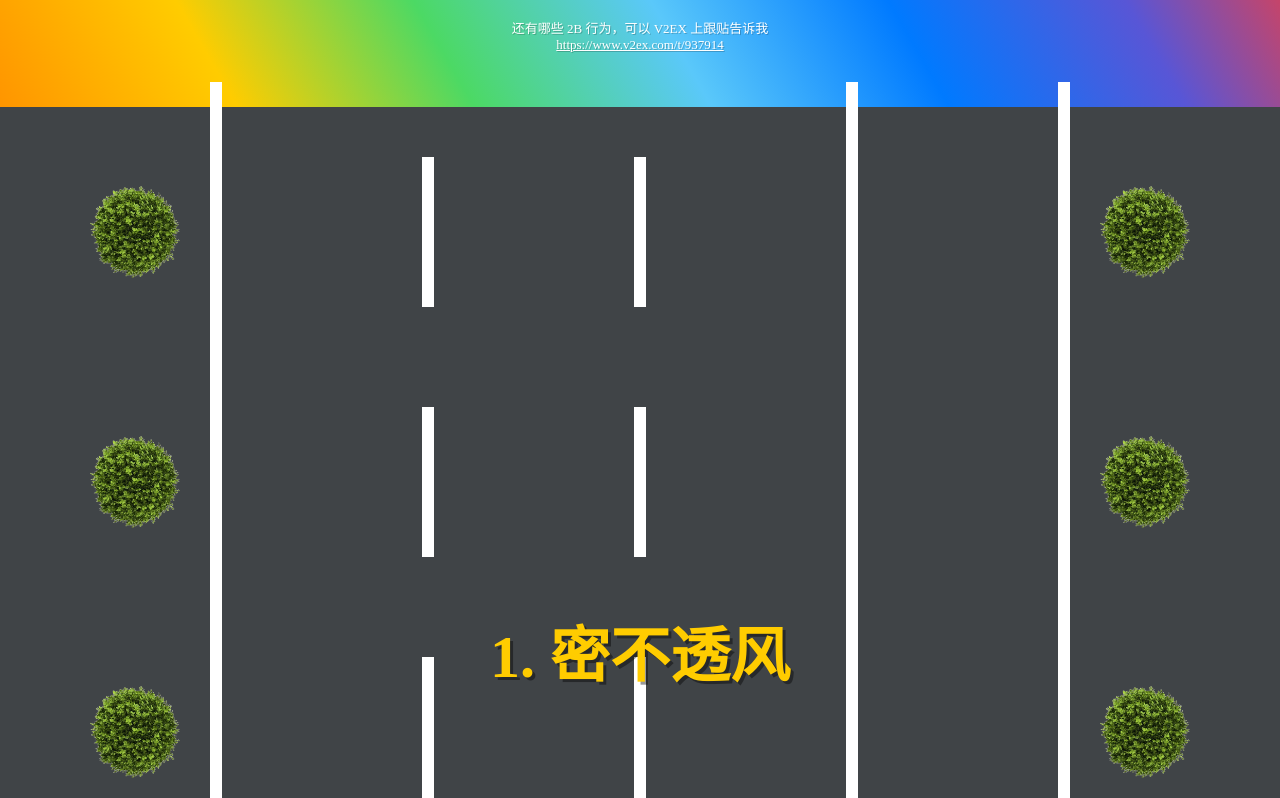
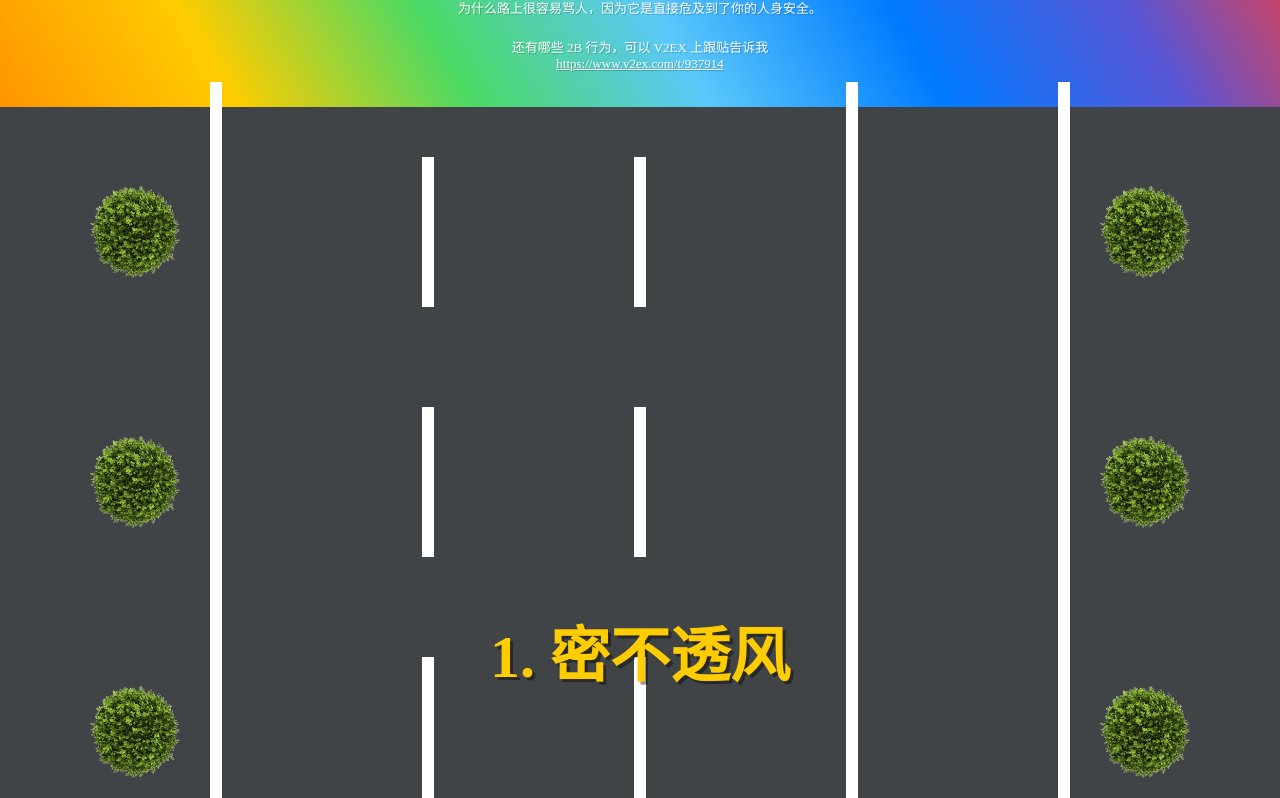
Before and after one commit to KyleBing/highway-present-status-of-china, a plain HTML site: page index.html in a window 1280 px wide. Shown: the part 143-941 px from the top of the page. Drawn offline with Linux system fonts and the light colour scheme.

Commit message:
update 说明

```diff
--- a/index.html
+++ b/index.html
@@ -12,6 +12,7 @@
 <div id="container">
     <div class="intro">
         <h1>盘点高速上的 2B 们</h1>
+        <p>为什么路上很容易骂人，因为它是直接危及到了你的人身安全。</p>
         <p>还有哪些 2B 行为，可以 V2EX 上跟贴告诉我</p>
         <a href="https://www.v2ex.com/t/937914">https://www.v2ex.com/t/937914</a>
     </div>
```
